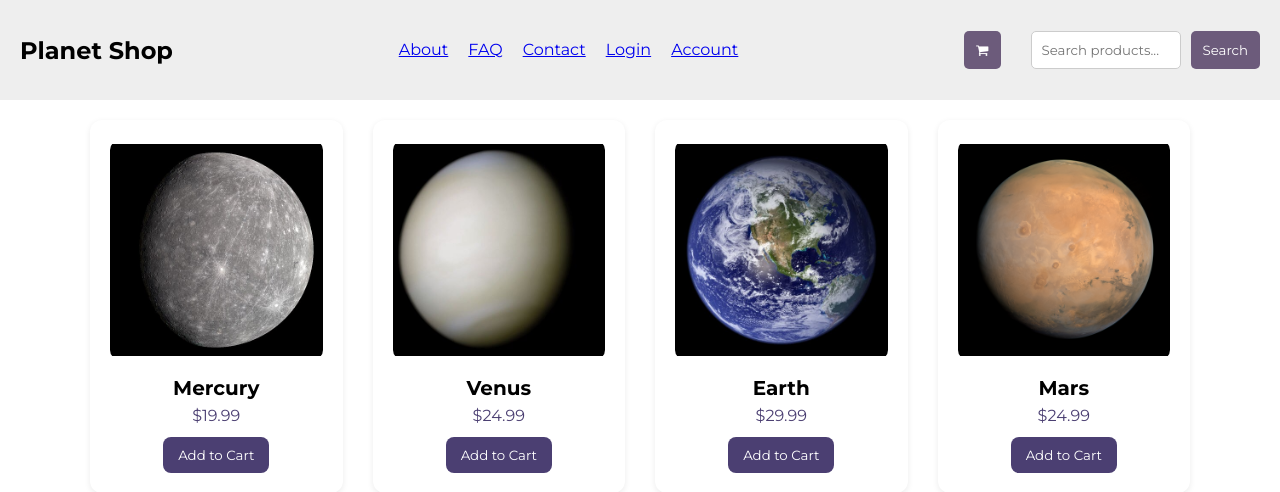
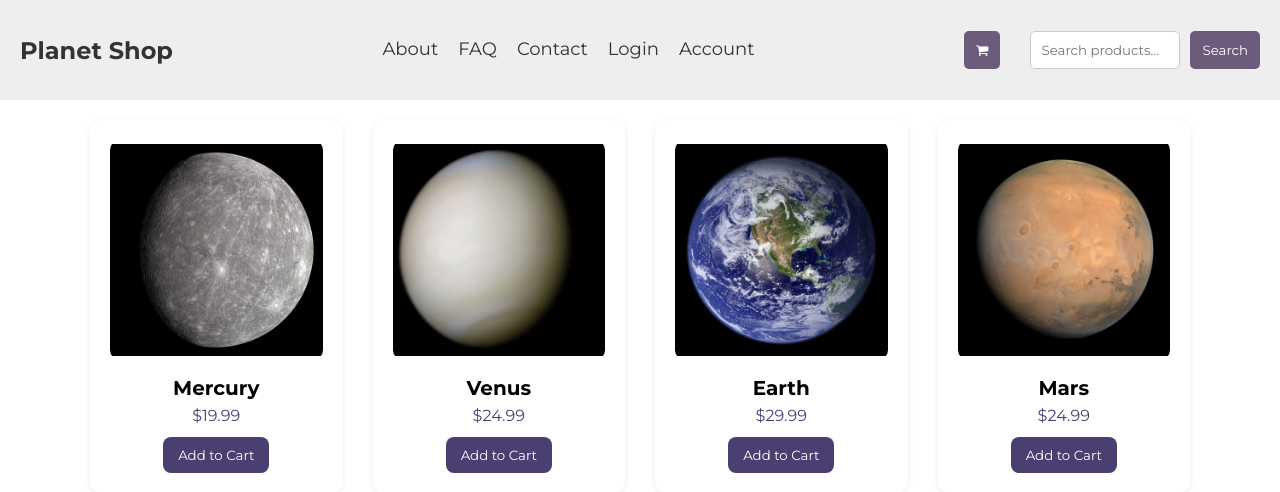
Before and after one commit to GavinHardison/ecommerce-group-15, a Node server app: page / in a window 1280 px wide. Shown: the top 492 px of the page. Run offline with Node 20, Linux system fonts and the light colour scheme; some libraries are stand-ins or nearby versions.

Commit message:
finished faq page and make some changes to navbar

```diff
--- a/package.json
+++ b/package.json
@@ -12,6 +12,7 @@
   "author": "",
   "license": "ISC",
   "dependencies": {
+    "bcryptjs": "^3.0.3",
     "express": "^5.1.0",
     "express-session": "^1.18.2",
     "sqlite3": "^5.1.7"
--- a/public/app.js
+++ b/public/app.js
@@ -7,7 +7,7 @@
 // 1. Define the HTML content as a string (using a template literal for readability)
 const navbarHTML = `
     <div id="title-div">
-        <h1>Planet Shop</h1>
+        <h1><a href="index.html" id="nav-link-home">Planet Shop</a></h1>
     </div>
     <div id="nav-links-div">
         <a href="about.html" class="nav-link-text">About</a>
--- a/public/styles.css
+++ b/public/styles.css
@@ -30,9 +30,21 @@ body {
     z-index: 1000;
 }
 
+#nav-link-home {
+    text-decoration: none;
+    color: #333;
+}
+
 #nav-links-div {
     display: flex;
     gap: 20px;
+}
+
+#nav-links-div a {
+    text-decoration: none;
+    color: #333;
+    font-size: 18px;
+    font-weight: 500;
 }
 
 .nav-link-text {
```
Also changed, not shown: public/faq-styles.css (added, +15 -0 lines), public/faq.html (+24 -2 lines), 1 other file.
